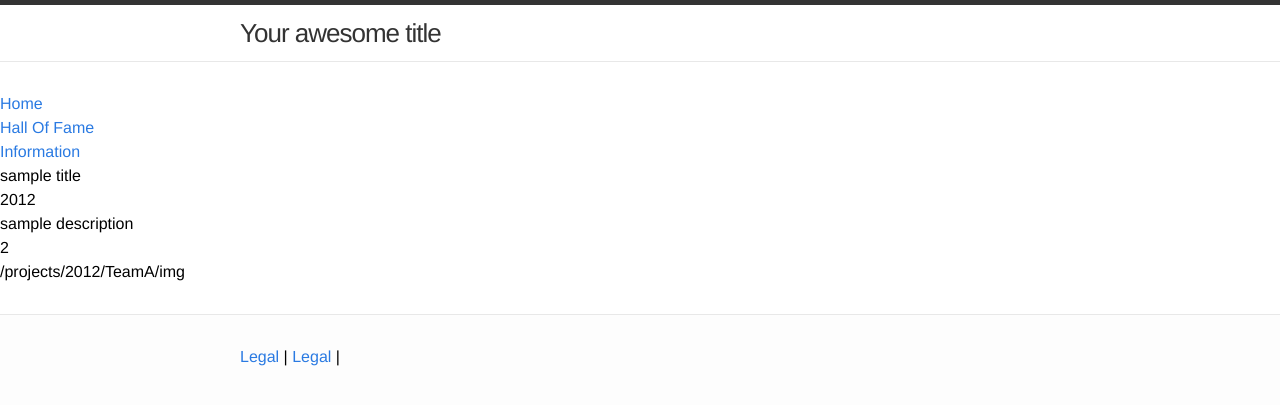
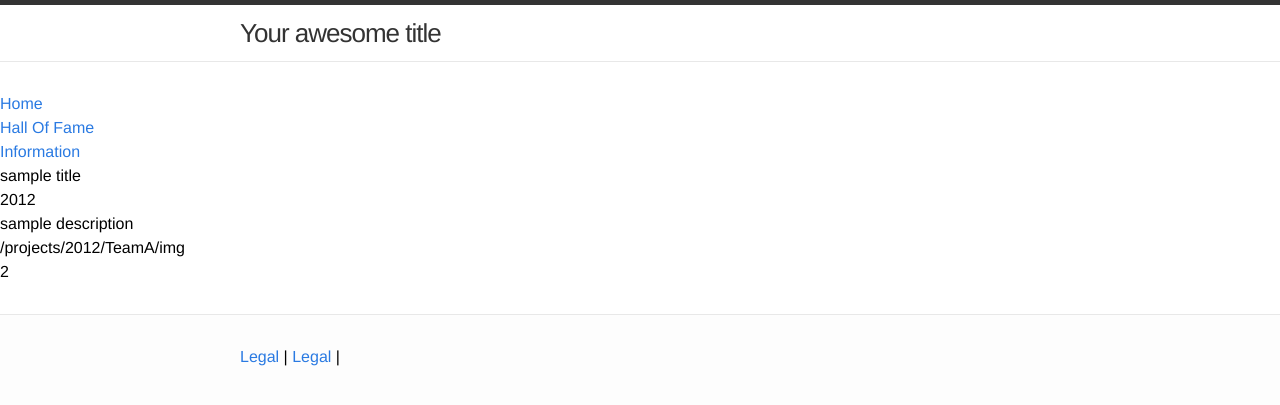
Before and after one commit to ankit09goyal/ankit09goyal.github.io, a Jekyll site: the page built from projects/2012/TeamA/index.html, in a window 1280 px wide. Shown: the top 405 px of the page. Built offline with Jekyll 4.4.1, drawn with Linux system fonts in a browser that asks for light colours.

Commit message:
Update postTemplate.html

```diff
--- a/_layouts/postTemplate.html
+++ b/_layouts/postTemplate.html
@@ -13,10 +13,10 @@ layout: default
 
 <!-- description -->
 <p>{% if page.description %} {{ page.description }} {% endif  %}</p>
+<p>{{ page.imgPath }}</p>
 
 <p>{{ page.nrOfImages }}</p>
 
-<p>{{ page.imgPath }}</p>
 
 <!-- images -->
 <!-- {% for i in (1..{{ page.nrOfImages }}) %}
```
